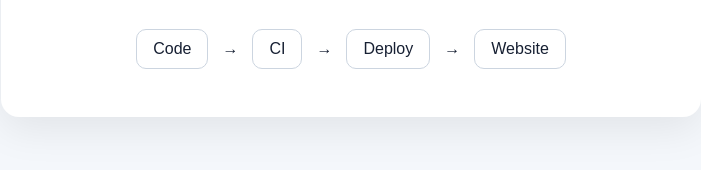
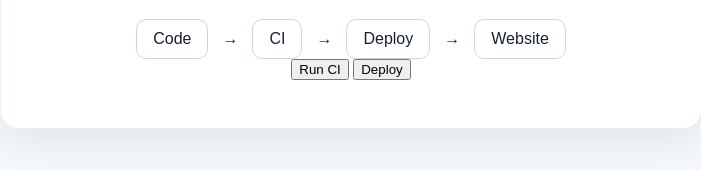
Before and after one commit to Jhansi-kandhukuri/first-repo, a plain HTML site: page index.html in a window 1280 px wide. Shown: the part 452-622 px from the top of the page, without its empty margins (289-990 px from the left). Drawn offline with Linux system fonts and the light colour scheme.

Commit message:
Make CI/CD demo interactive

```diff
--- a/index.html
+++ b/index.html
@@ -11,9 +11,19 @@
     <p class="tag">GitHub Actions Demo</p>
     <h1>CI/CD is working 🚀</h1>
     <p>This tiny web app is deployed automatically whenever changes are pushed to the <strong>main</strong> branch.</p>
-    <div class="pipeline">
+
+    <div class="pipeline" aria-label="CI/CD pipeline">
       <span>Code</span><b>→</b><span>CI</span><b>→</b><span>Deploy</span><b>→</b><span>Website</span>
     </div>
+
+    <div class="actions">
+      <button class="action-btn" data-message="CI checks started! 🔍">Run CI</button>
+      <button class="action-btn" data-message="Deployment completed! 🚀">Deploy</button>
+    </div>
+
+    <div id="feedback" class="feedback" role="status" aria-live="polite"></div>
   </main>
+
+  <script src="script.js"></script>
 </body>
 </html>
```
